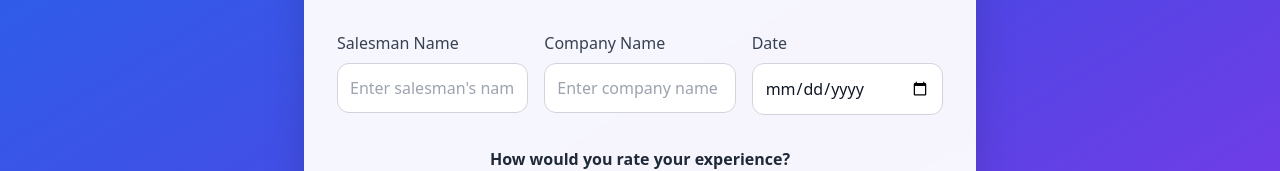
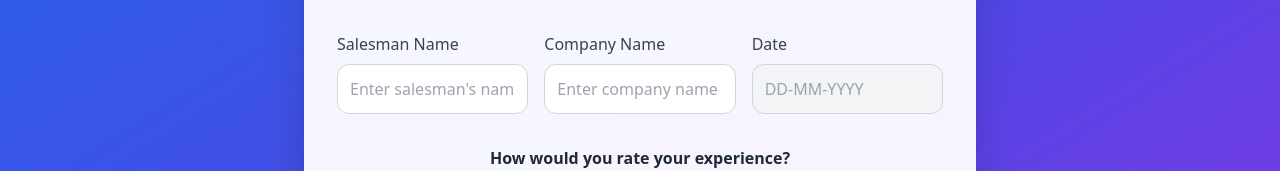
Before and after one commit to rakeshkumar22743/radhetableware, a React (Create React App) app: page /FeedbackForm in a window 1280 px wide. Shown: the part 201-372 px from the top of the page. Built offline with nearby package versions, Linux system fonts and the light colour scheme.

Commit message:
changes done

```diff
--- a/src/components/FeedbackForm.js
+++ b/src/components/FeedbackForm.js
@@ -49,7 +49,9 @@
             };
 
             const date = formatDate(response.data.created_at);
-            setSubmissionDate(date);
+            // For display, convert back to DD/MM/YYYY format
+            const displayDate = response.data.created_at || "";
+            setSubmissionDate(displayDate);
           }
         }
       } catch (err) {
@@ -189,10 +191,11 @@
                 Date
               </label>
               <input
-                type="date"
+                type="text"
                 value={submissionDate}
-                onChange={(e) => setSubmissionDate(e.target.value)}
-                className="w-full p-3 border border-gray-300 rounded-xl focus:ring-2 focus:ring-blue-500 focus:border-transparent transition-all duration-200"
+                readOnly
+                className="w-full p-3 border border-gray-300 rounded-xl focus:ring-2 focus:ring-blue-500 focus:border-transparent transition-all duration-200 bg-gray-100 cursor-not-allowed"
+                placeholder="DD-MM-YYYY"
               />
             </div>
           </motion.div>
```
